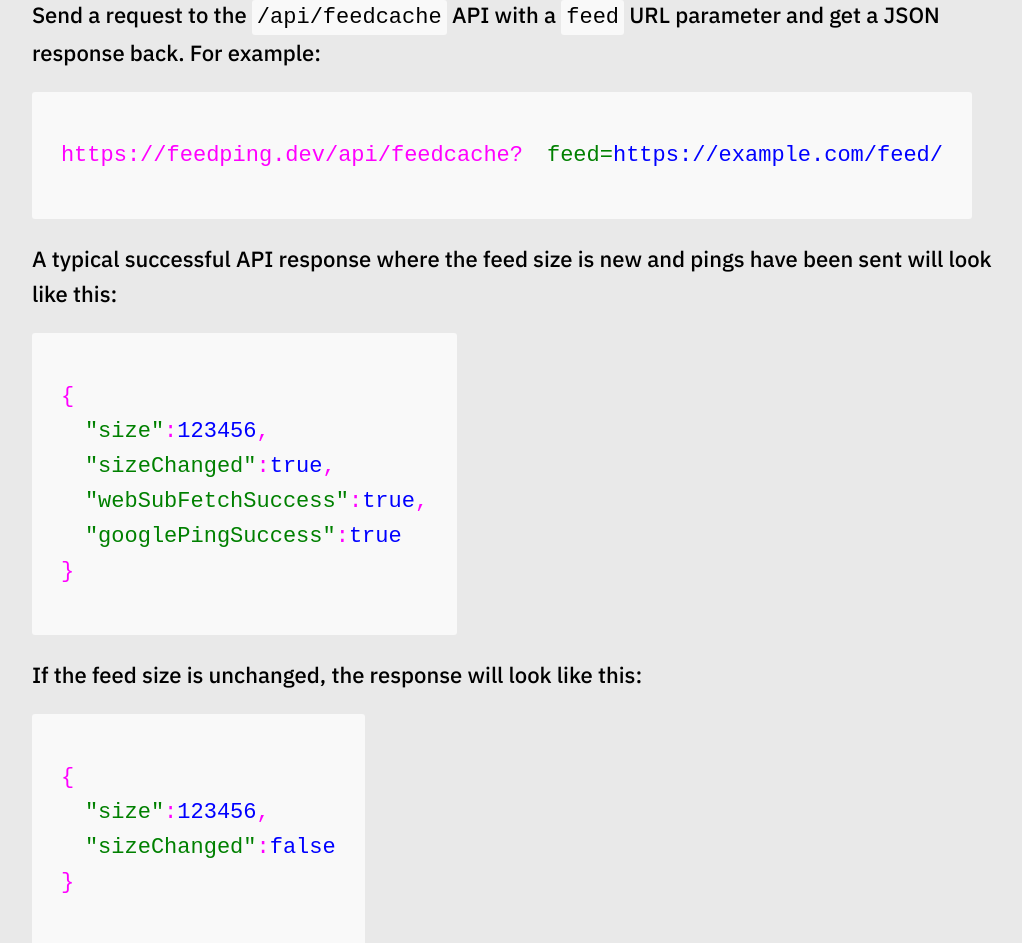
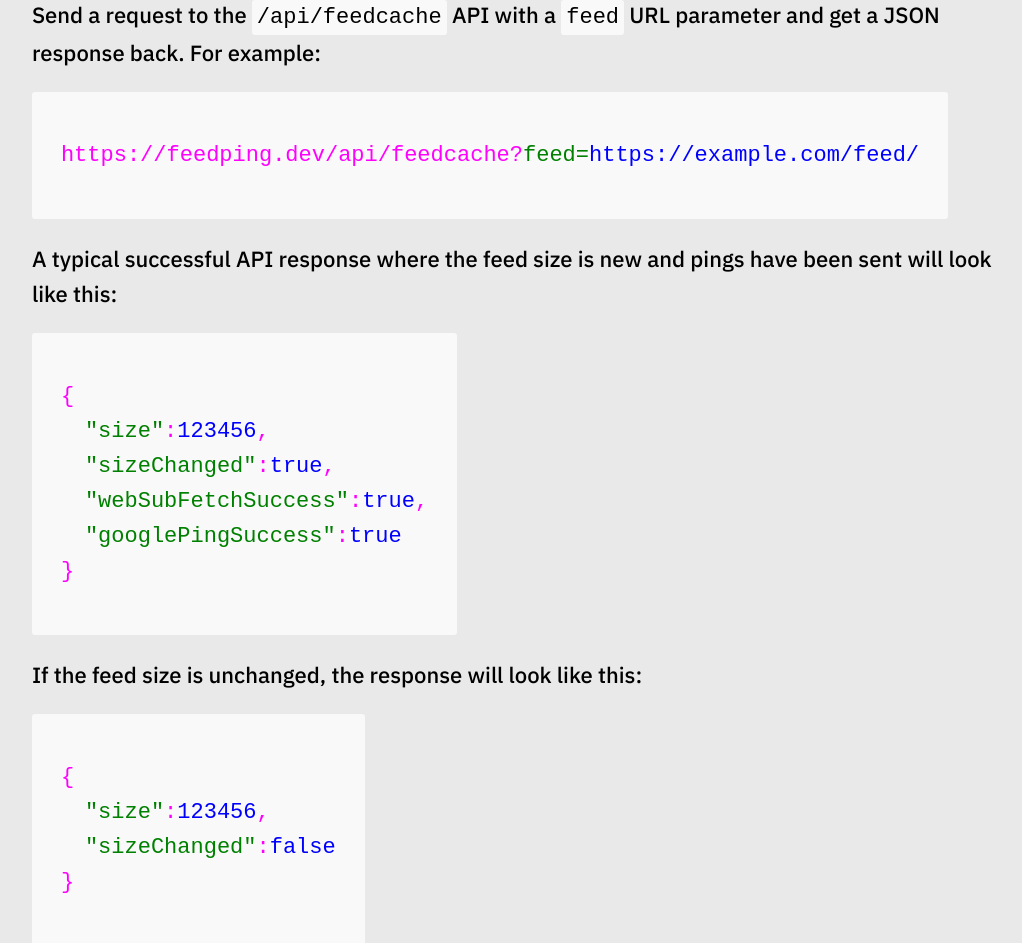
Before and after one commit to colinmcdermott/feedchecker-api, a Next.js app: page / in a window 1280 px wide. Shown: the part 789-1732 px from the top of the page, without its empty margins (24-1046 px from the left). Built offline with nearby package versions, Linux system fonts and the light colour scheme.

Commit message:
Update globals.css

```diff
--- a/styles/globals.css
+++ b/styles/globals.css
@@ -77,7 +77,7 @@ pre {
   padding: var(--flowSpace);
 }
 code pre span {color:magenta;}
-code pre span em:first-of-type {margin-left: var(--flowSpace);}
+code.json pre span em:first-of-type {margin-left: var(--flowSpace);}
 code pre span em {font-style: normal;}
 code pre span em:nth-child(even) {color: blue;}
 code pre span em:nth-child(odd) {color: green;}
```
